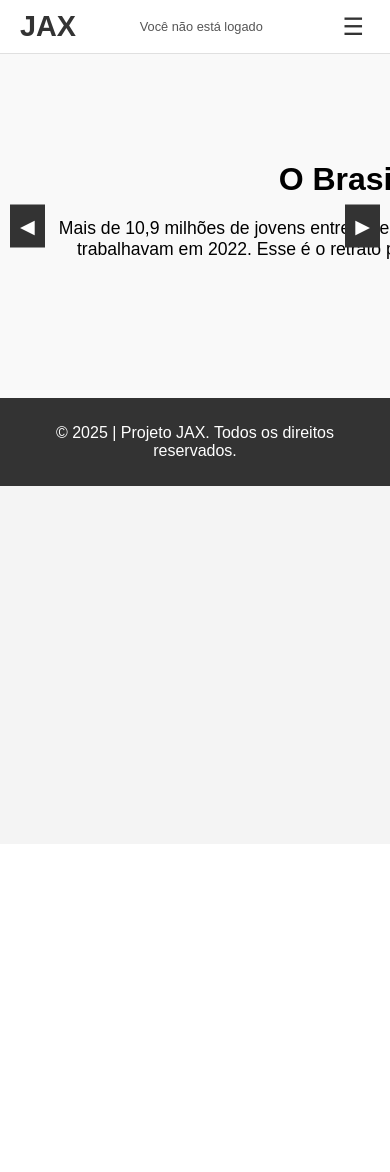
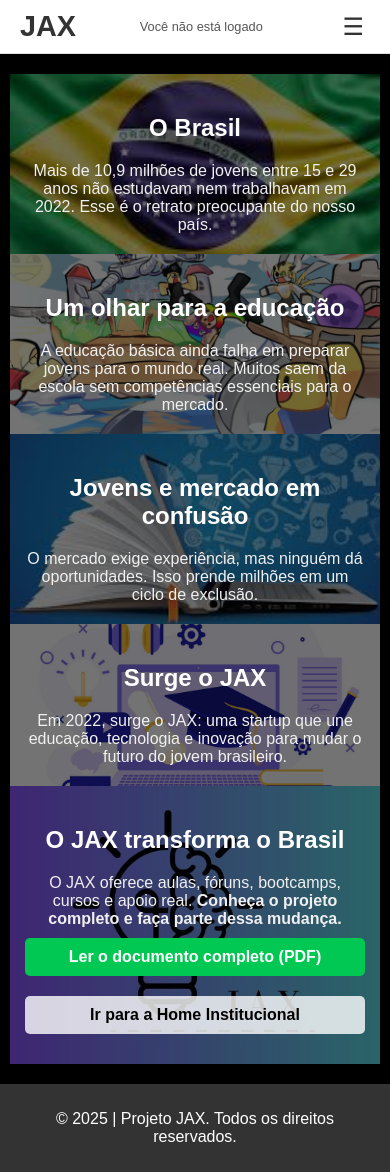
Before and after one commit to projetojax/jax_website, a Flask app: page /jax_jornada in a window 390 px wide. Before the commit the page ends 486 px from the top, so only its background shows below. Run offline with Flask 3, Linux system fonts and the light colour scheme.

Commit message:
atualizando os id dos posts e melhorando jornada

```diff
--- a/app/static/json/jax_aulas/tutorial_2.json
+++ b/app/static/json/jax_aulas/tutorial_2.json
@@ -1,5 +1,5 @@
 {
-    "id": 1,
+    "id": 2,
     "title": "Introdução ao LibreOfficeWriter.",
     "subtitle": "O que é o LibreOfficeWriter?",
     "author": "Luiz Esquivel",
--- a/app/static/json/jax_aulas/tutorial_3.json
+++ b/app/static/json/jax_aulas/tutorial_3.json
@@ -1,5 +1,5 @@
 {
-    "id": 1,
+    "id": 3,
     "title": "Introdução ao LibreOfficeCalc.",
     "subtitle": "O que é o LibreOfficeCalc?",
     "author": "Luiz Esquivel",
--- a/app/static/json/jax_aulas/tutorial_4.json
+++ b/app/static/json/jax_aulas/tutorial_4.json
@@ -1,5 +1,5 @@
 {
-    "id": 1,
+    "id": 4,
     "title": "Introdução ao LibreOfficeImpress.",
     "subtitle": "O que é o LibreOfficeImpress?",
     "author": "Luiz Esquivel",
--- a/app/static/styles/jax_jornada.css
+++ b/app/static/styles/jax_jornada.css
@@ -1,9 +1,20 @@
+*,
+*::before,
+*::after {
+  box-sizing: border-box;
+}
+
+body {
+  margin: 0;
+  font-family: Arial, sans-serif;
+}
+
 .journey-container {
   position: relative;
   width: 100%;
   overflow: hidden;
-  background: #f9f9f9;
-  padding: 40px 0;
+  padding: 40px 20px;
+  background: #000; /* fallback */
 }
 
 .journey-wrapper {
@@ -12,44 +23,70 @@
 }
 
 .journey-slide {
+  position: relative;
   min-width: 100%;
   flex-shrink: 0;
   padding: 40px;
-  box-sizing: border-box;
   text-align: center;
+  color: #fff;
   opacity: 0.5;
   transition: opacity 0.5s;
+  z-index: 1;
+}
+
+.journey-slide::before {
+  content: '';
+  position: absolute;
+  inset: 0;
+  background: rgba(0, 0, 0, 0.55); /* mais escuro para melhor contraste */
+  z-index: 0;
+}
+
+.journey-slide h2,
+.journey-slide p {
+  position: relative;
+  z-index: 1;
+}
+
+.journey-slide h2 {
+  font-size: 2rem;
+  margin-bottom: 20px;
+  color: #fff;
+}
+
+.journey-slide p {
+  font-size: 1.1rem;
+  max-width: 600px;
+  margin: 0 auto;
+  color: #f0f0f0;
 }
 
 .journey-slide.active {
   opacity: 1;
 }
 
-.journey-slide h2 {
-  font-size: 2rem;
-  margin-bottom: 20px;
-}
-
-.journey-slide p {
-  font-size: 1.1rem;
-  max-width: 600px;
-  margin: 0 auto;
-}
-
 .cta-btn {
   margin-top: 20px;
   padding: 10px 20px;
   background: #00C853;
-  color: white;
+  color: #fff;
   border: none;
   text-decoration: none;
   border-radius: 5px;
   display: inline-block;
+  font-weight: bold;
+  transition: background 0.3s ease;
+  z-index: 1;
+  position: relative;
+}
+
+.cta-btn:hover {
+  background: #00b84d;
 }
 
 .cta-btn.secondary {
-  background: #e0e0e0;
-  color: #333;
+  background: #ffffffcc;
+  color: #000;
   margin-left: 10px;
 }
 
@@ -57,14 +94,62 @@
   position: absolute;
   top: 50%;
   transform: translateY(-50%);
-  background: #333;
+  background: rgba(0, 0, 0, 0.6);
   color: white;
   border: none;
   padding: 10px;
   cursor: pointer;
   z-index: 10;
   font-size: 1.2rem;
+  border-radius: 50%;
 }
 
 #prevBtn { left: 10px; }
 #nextBtn { right: 10px; }
+
+/* Responsivo */
+@media (max-width: 768px) {
+  .journey-container {
+    padding: 20px 10px;
+  }
+
+  .journey-wrapper {
+    flex-direction: column;
+  }
+
+  .journey-slide {
+    padding: 20px 15px;
+    width: 100vw;
+    max-width: 100%;
+    box-sizing: border-box;
+    margin: 0 auto;
+  }
+
+  .journey-slide h2 {
+    font-size: 1.5rem;
+  }
+
+  .journey-slide p {
+    font-size: 1rem;
+    max-width: 100%;
+  }
+
+  .cta-btn {
+    width: 100%;
+    margin: 10px 0;
+    text-align: center;
+  }
+
+  .cta-btn.secondary {
+    margin-left: 0;
+  }
+
+  .journey-slide {
+    opacity: 1;
+  }
+
+  #prevBtn,
+  #nextBtn {
+    display: none;
+  }
+}
--- a/app/templates/home.html
+++ b/app/templates/home.html
@@ -7,8 +7,8 @@
         <p class="hero-subtitle">Educação, Inovação e Tecnologia a serviço da sua jornada.</p>
         <div class="hero-buttons">
             <a href="#" class="hero-btn">Acessar Área Privada</a>
-            <a href="/jaxresume" class="hero-btn">Acessar JAX Resume</a>
-            <a href="/jaxaulas" class="hero-btn">Acessar JAX Aulas</a>
+            <a href="/jaxresume" class="hero-btn">Quero Ler Resumos</a>
+            <a href="/jaxaulas" class="hero-btn">Quero Ver Aulas</a>
             <a href="/jax_jornada" class="hero-btn">Como o JAX muda o Brasil?</a>
         </div>
     </div>
--- a/app/templates/jax_jornada.html
+++ b/app/templates/jax_jornada.html
@@ -2,6 +2,36 @@
 
 {% block styles %}
 <link rel="stylesheet" href="{{ url_for('static', filename='styles/jax_jornada.css') }}">
+
+<style>
+
+.journey-slide#ato1 {
+  background: url("{{ url_for('static', filename='images/jax_jornada/image1.jpg') }}") no-repeat center center;
+  background-size: cover;
+}
+
+.journey-slide#ato2 {
+  background: url("{{ url_for('static', filename='images/jax_jornada/image2.jpg') }}") no-repeat center center;
+  background-size: cover;
+}
+
+.journey-slide#ato3 {
+  background: url("{{ url_for('static', filename='images/jax_jornada/image3.jpg') }}") no-repeat center center;
+  background-size: cover;
+}
+
+.journey-slide#ato4 {
+  background: url("{{ url_for('static', filename='images/jax_jornada/image4.jpg') }}") no-repeat center center;
+  background-size: cover;
+}
+
+.journey-slide#ato5 {
+  background: url("{{ url_for('static', filename='images/jax_jornada/image5.jpg') }}") no-repeat center center;
+  background-size: cover;
+}
+
+</style>
+
 {% endblock %}
 
 {% block content %}
@@ -37,8 +67,8 @@
     </article>
 
   </div>
-  <button id="prevBtn">◀</button>
-  <button id="nextBtn">▶</button>
+  <button id="prevBtn" aria-label="Slide anterior">◀</button>
+  <button id="nextBtn" aria-label="Próximo slide">▶</button>
 </section>
 
 {% endblock %}
```
Also changed, not shown: app/static/images/jax_jornada/image1.jpg (added), app/static/images/jax_jornada/image2.jpg (added), app/static/images/jax_jornada/image3.jpg (added), app/static/images/jax_jornada/image4.jpg (added), app/static/images/jax_jornada/image5.jpg (added).
